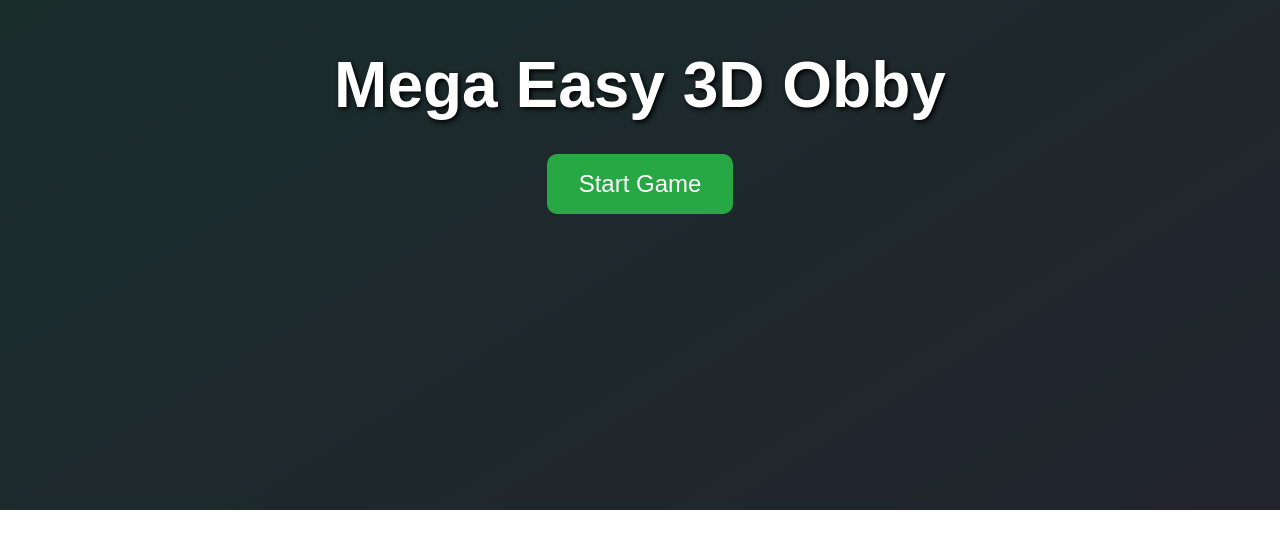
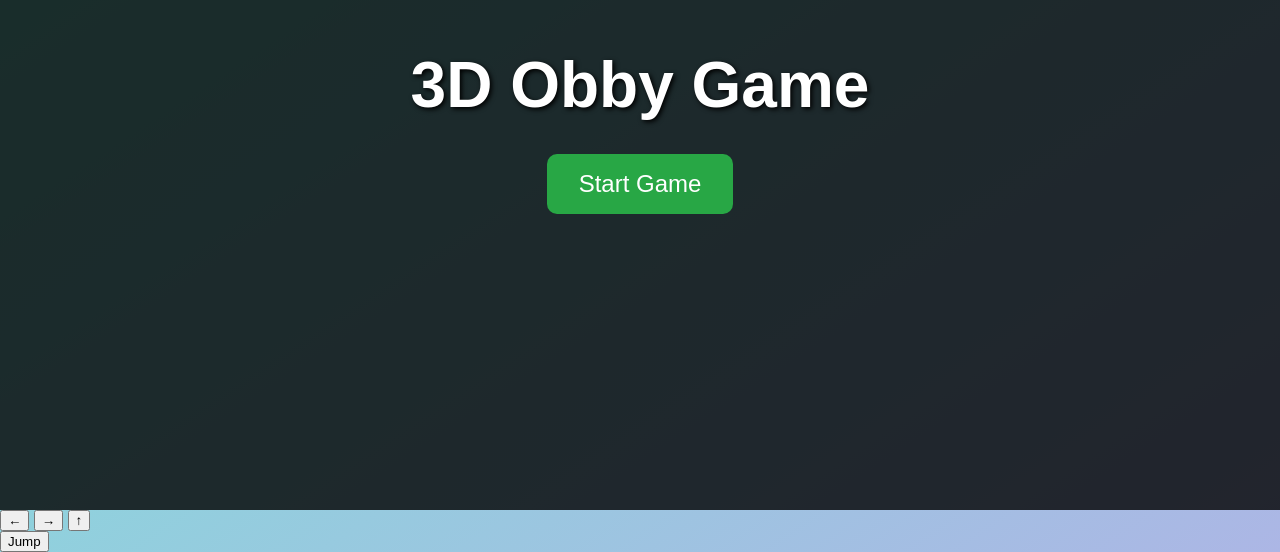
Before and after one commit to AlexGScripts/HardObby, a plain HTML site: page index.html in a window 1280 px wide. Shown: the part 290-842 px from the top of the page. Before the commit the page ends 800 px from the top, so only its background shows below. Drawn offline with nearby package versions, Linux system fonts and the light colour scheme.

Commit message:
Update index.html

```diff
--- a/index.html
+++ b/index.html
@@ -2,17 +2,30 @@
 <html lang="en">
 <head>
   <meta charset="UTF-8">
+  <meta name="viewport" content="width=device-width, initial-scale=1.0">
   <title>3D Obby Game</title>
   <link rel="stylesheet" href="style.css">
 </head>
 <body>
+  <!-- Title Screen -->
   <div id="title-screen">
-    <h1>Mega Easy 3D Obby</h1>
+    <h1>3D Obby Game</h1>
     <button id="start-button">Start Game</button>
   </div>
 
+  <!-- Game Canvas -->
   <canvas id="game-canvas"></canvas>
 
-  <script type="module" src="game.js"></script>
+  <!-- Mobile Controls -->
+  <div id="mobile-controls">
+    <div id="joystick">
+      <button id="move-left">←</button>
+      <button id="move-right">→</button>
+      <button id="move-up">↑</button>
+    </div>
+    <button id="jump-button">Jump</button>
+  </div>
+
+  <script src="game.js"></script>
 </body>
 </html>
```
